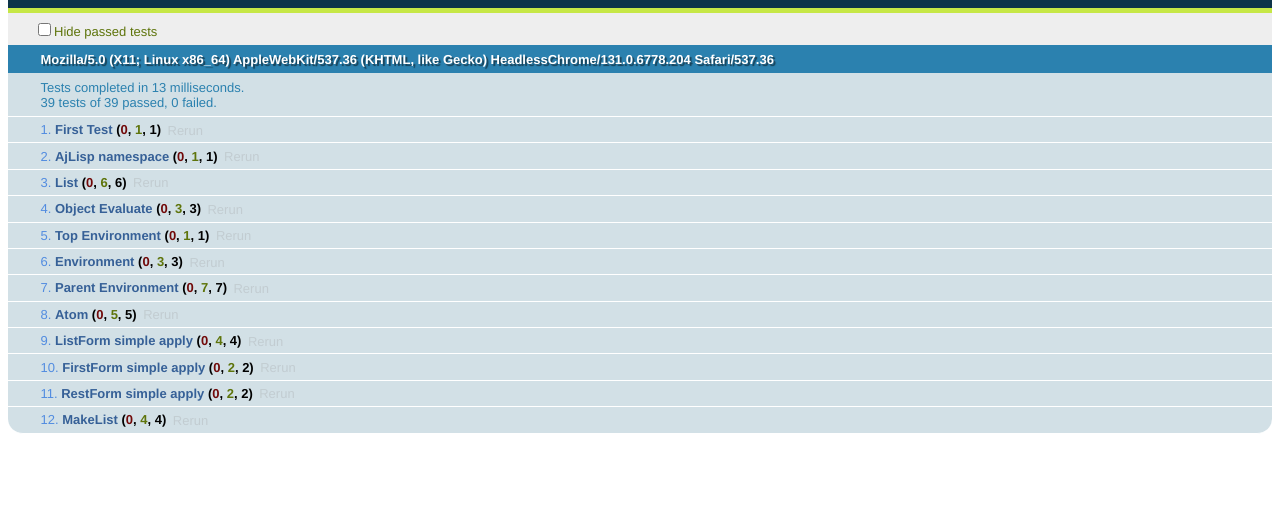
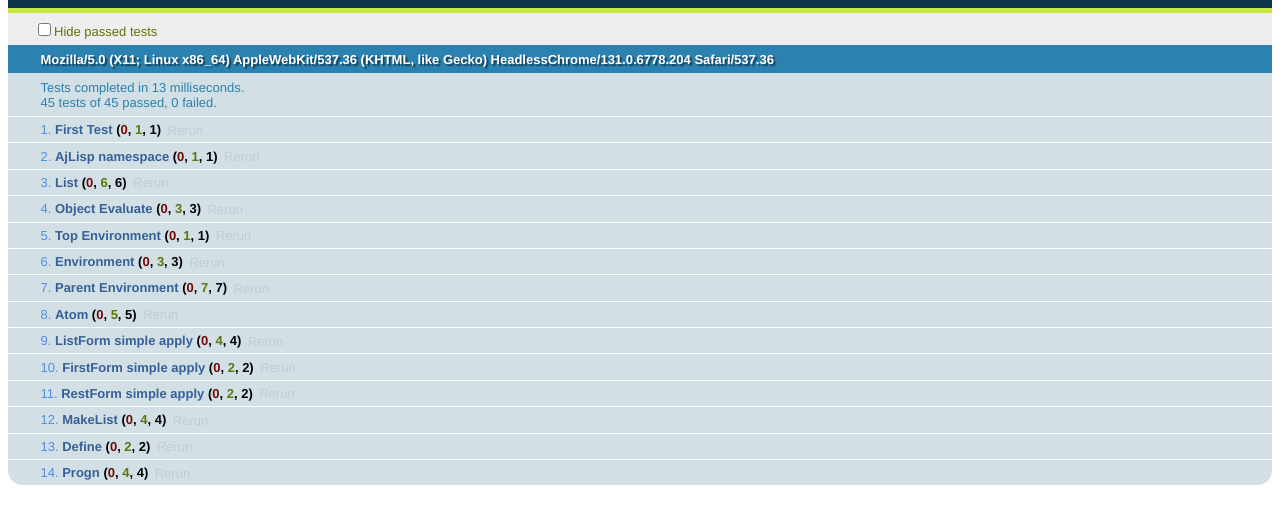
Before and after one commit to ajlopez/AjLispJs, a plain HTML site: page test/index.html in a window 1280 px wide. Shown: the part 48-572 px from the top of the page. Drawn offline with Linux system fonts and the light colour scheme.

Commit message:
Define form Progn form

```diff
--- a/src/ajlisp.js
+++ b/src/ajlisp.js
@@ -40,6 +40,7 @@ AjLisp = function() {
 		}
 
 		this.evaluate = getValue;
+		this.name = function() { return name; };
 	}
 
 	Atom.prototype.isAtom = function() { return true; }
@@ -50,7 +51,7 @@ AjLisp = function() {
 
 	Form.prototype.evaluate = function(environment) { return this; }
 	Form.prototype.apply = function(list, environment)
-	{ return this.eval(list.rest().evaluateList(environment)); }
+	{ return this.eval(list.rest().evaluateList(environment), environment); }
 
 	function SpecialForm() {
 	}
@@ -85,12 +86,23 @@ AjLisp = function() {
 		this.setValue = setValue;
 	}
 
+	function evaluate(x, environment)
+	{
+		if (x == null || x == undefined)
+			return x;
+
+		if (x.evaluate != undefined && typeof(x.evaluate) == "function")
+			return x.evaluate(environment);
+
+		return x;
+	}
+
 	function isAtom(x)
 	{
 		if (x == null || x == undefined)
 			return true;
 
-		if (x.isAtom != undefined && typeof(x.isAtom)=="function")
+		if (x.isAtom != undefined && typeof(x.isAtom) == "function")
 			return x.isAtom();
 
 		return false;
@@ -131,19 +143,42 @@ AjLisp = function() {
 	var listForm = new Form();
 	listForm.eval = function eval(list)
 	{
-			return list;
+		return list;
+	}
+
+	var prognForm = new SpecialForm();
+	prognForm.eval = function eval(list, environment)
+	{
+		var result = null;
+
+		while (!isNil(list))
+		{
+			result = evaluate(list.first(), environment);
+			list = list.rest();
+		}
+
+		return result;
 	}
 
 	var firstForm = new Form();
 	firstForm.eval = function eval(list)
 	{
-			return list.first();
+		return list.first();
 	}
 
 	var restForm = new Form();
 	restForm.eval = function eval(list)
 	{
 			return list.rest();
+	}
+
+	var defineForm = new SpecialForm()
+	defineForm.eval = function eval(list, env)
+	{
+		var name = list.first().name();
+		var value = evaluate(list.rest().first(), env);
+		environment[name] = value;
+		return value;
 	}
 
 	// Environment
@@ -153,6 +188,9 @@ AjLisp = function() {
 	environment.list = listForm;
 	environment.first = firstForm;
 	environment.rest = restForm;
+	environment.progn = prognForm;
+
+	environment.define = defineForm;
 
 	return {
 		// Classes
--- a/test/index.html
+++ b/test/index.html
@@ -116,6 +116,23 @@
 			equal(list.rest().rest().first(), 3);
 			equal(list.rest().rest().rest(), null);
 		});
+
+		test("Define", function() {
+			var list = AjLisp.makeList(AjLisp.environment.define, new AjLisp.Atom("one"), 1);
+			equal(list.evaluate(AjLisp.environment), 1);
+			equal(AjLisp.environment.one, 1);
+		});
+
+		test("Progn", function() {
+			var list1 = AjLisp.makeList(AjLisp.environment.define, new AjLisp.Atom("one"), 1);
+			var list2 = AjLisp.makeList(AjLisp.environment.define, new AjLisp.Atom("two"), 2);
+			var list3 = AjLisp.makeList(AjLisp.environment.define, new AjLisp.Atom("three"), 3);
+			var list = AjLisp.makeList(AjLisp.environment.progn, list1, list2, list3);
+			equal(list.evaluate(AjLisp.environment), 3);
+			equal(AjLisp.environment.one, 1);
+			equal(AjLisp.environment.two, 2);
+			equal(AjLisp.environment.three, 3);
+		});
 	});
 </script>
 </body>
```
